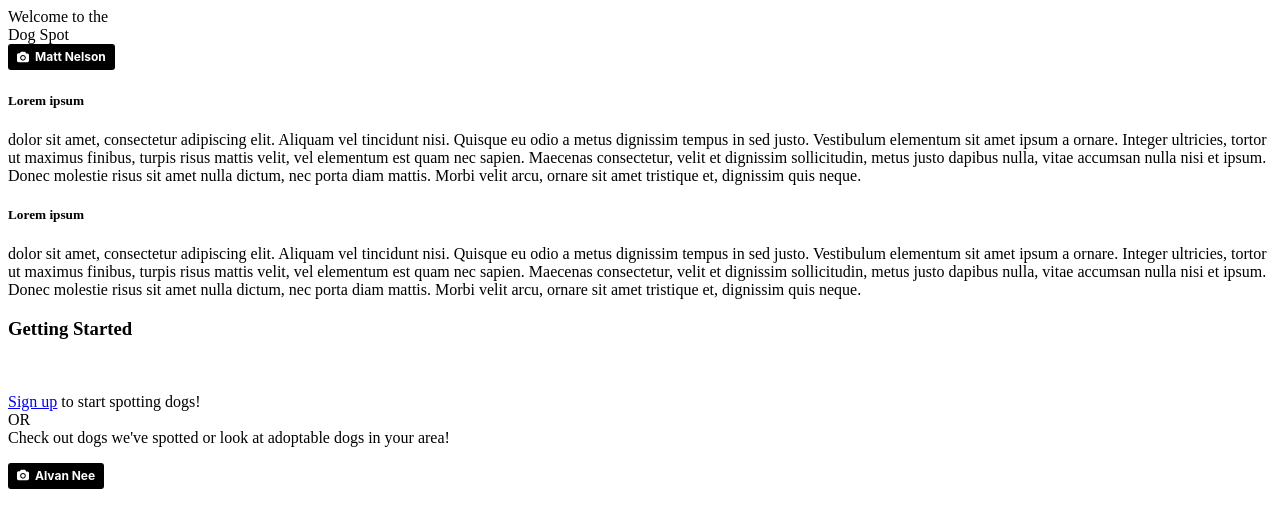
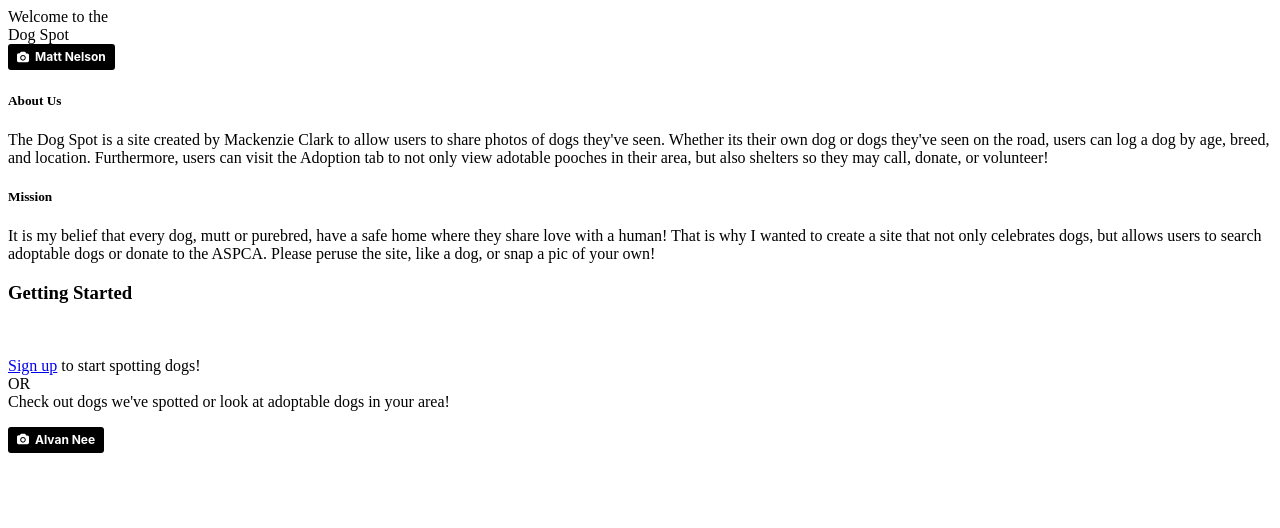
Before and after one commit to clarkmackenzieb/personal-project-dogs, a website: page public/component/home/homeTmpl.html in a window 1280 px wide. Drawn offline with Linux system fonts and the light colour scheme.

Commit message:
final commit! good job mackenzie

```diff
--- a/public/component/home/homeTmpl.html
+++ b/public/component/home/homeTmpl.html
@@ -15,14 +15,14 @@
 <div class="two-divs white-pacifico">
     <div class="info-section pretty-purple">
         <div class="small-circle actual-opacity small-info-side">
-                <h5>Lorem ipsum </h5>
-                dolor sit amet, consectetur adipiscing elit. Aliquam vel tincidunt nisi. Quisque eu odio a metus dignissim tempus in sed justo. Vestibulum elementum sit amet ipsum a ornare. Integer ultricies, tortor ut maximus finibus, turpis risus mattis velit, vel elementum est quam nec sapien. Maecenas consectetur, velit et dignissim sollicitudin, metus justo dapibus nulla, vitae accumsan nulla nisi et ipsum. Donec molestie risus sit amet nulla dictum, nec porta diam mattis. Morbi velit arcu, ornare sit amet tristique et, dignissim quis neque.
+                <h5>About Us </h5>
+                The Dog Spot is a site created by Mackenzie Clark to allow users to share photos of dogs they've seen. Whether its their own dog or dogs they've seen on the road, users can log a dog by age, breed, and location. Furthermore, users can visit the Adoption tab to not only view adotable pooches in their area, but also shelters so they may call, donate, or volunteer!
         </div>
     </div>
     <div class="mission pretty-purple">
         <div class="small-circle actual-opacity small-mission-side">
-                <h5>Lorem ipsum </h5>
-                dolor sit amet, consectetur adipiscing elit. Aliquam vel tincidunt nisi. Quisque eu odio a metus dignissim tempus in sed justo. Vestibulum elementum sit amet ipsum a ornare. Integer ultricies, tortor ut maximus finibus, turpis risus mattis velit, vel elementum est quam nec sapien. Maecenas consectetur, velit et dignissim sollicitudin, metus justo dapibus nulla, vitae accumsan nulla nisi et ipsum. Donec molestie risus sit amet nulla dictum, nec porta diam mattis. Morbi velit arcu, ornare sit amet tristique et, dignissim quis neque.
+                <h5>Mission </h5>
+                It is my belief that every dog, mutt or purebred, have a safe home where they share love with a human! That is why I wanted to create a site that not only celebrates dogs, but allows users to search adoptable dogs or donate to the ASPCA. Please peruse the site, like a dog, or snap a pic of your own!
         </div>
     </div>
 </div>
```
